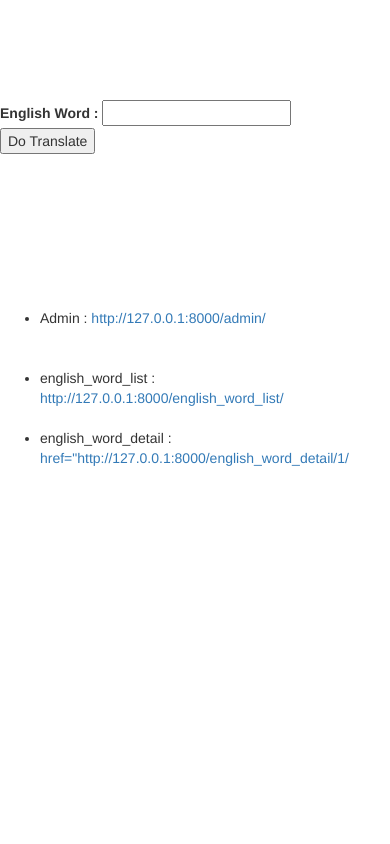
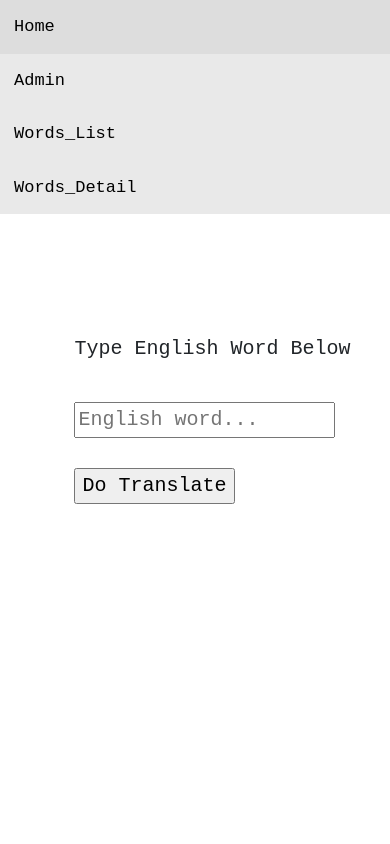
Before and after one commit to prks280/translator, a Django app: page / in a window 390 px wide. Run offline with Django 3.2, Linux system fonts and the light colour scheme; some libraries are stand-ins or nearby versions.

Commit message:
templates major changes

```diff
--- a/do_translate/models.py
+++ b/do_translate/models.py
@@ -14,4 +14,4 @@ class HindiMeaning(models.Model):
 	grammar = models.CharField(max_length=100, null=True, blank=True)
 
 	def __str__(self):
-		return self.english_word, self.hindi_meaning
+		return self.english_word.english_word
--- a/do_translate/serializers.py
+++ b/do_translate/serializers.py
@@ -13,4 +13,4 @@ class HindiMeaningSerializer(serializers.ModelSerializer):
 
 	class Meta:
 		model = HindiMeaning
-		fields = ('english_word', 'hindi_meaning', 'grammer')
+		fields = ('english_word', 'hindi_meaning', 'grammar')
--- a/do_translate/views.py
+++ b/do_translate/views.py
@@ -63,5 +63,11 @@ class EnglishWordDetail(APIView):
 
 	def get(self, request, pk):
 		english_word = get_object_or_404(EnglishWord, pk=pk)
-		serializer = EnglishWordSerializer(english_word)
-		return Response({'serializer': serializer, 'english_word': english_word})
+		# serializer = EnglishWordSerializer(english_word)
+		# {'serializer': serializer, 'english_word': english_word}
+
+		# hindi results
+		all_hindi_translations = HindiMeaning.objects.filter(english_word=english_word)
+		all_hindi_translations = HindiMeaningSerializer(all_hindi_translations, many=True).data
+
+		return Response({'all_hindi_translations': all_hindi_translations, 'english_word': english_word})
--- a/templates/base.html
+++ b/templates/base.html
@@ -2,11 +2,102 @@
 <html>
 <head>
     <meta name="viewport" content="width=device-width, initial-scale=1">
-    <link rel="stylesheet" href="https://maxcdn.bootstrapcdn.com/bootstrap/3.4.1/css/bootstrap.min.css">
+    <link rel="stylesheet" href="https://maxcdn.bootstrapcdn.com/bootstrap/4.5.0/css/bootstrap.min.css">
+    <link rel="stylesheet" href="https://cdnjs.cloudflare.com/ajax/libs/font-awesome/4.7.0/css/font-awesome.min.css">
+
     <script src="https://ajax.googleapis.com/ajax/libs/jquery/3.5.1/jquery.min.js"></script>
-    <script src="https://maxcdn.bootstrapcdn.com/bootstrap/3.4.1/js/bootstrap.min.js"></script>
+    <script src="https://maxcdn.bootstrapcdn.com/bootstrap/4.5.0/js/bootstrap.min.js"></script>
+
+    <style>
+* {box-sizing: border-box;}
+
+body {
+  margin: 0;
+  font-family: 'Courier New', Courier, monospace;
+}
+
+.topnav {
+  overflow: hidden;
+  background-color: #e9e9e9;
+}
+
+.topnav a {
+  float: left;
+  display: block;
+  color: black;
+  text-align: center;
+  padding: 14px 16px;
+  text-decoration: none;
+  font-size: 17px;
+}
+
+.topnav a:hover {
+  background-color: #ddd;
+  color: black;
+}
+
+.topnav a.active {
+  background-color: #2196F3;
+  color: white;
+}
+
+.topnav .search-container {
+  float: right;
+}
+
+.topnav input[type=text] {
+  padding: 6px;
+  margin-top: 8px;
+  font-size: 17px;
+  border: none;
+}
+
+.topnav .search-container button {
+  float: right;
+  padding: 6px 10px;
+  margin-top: 8px;
+  margin-right: 16px;
+  background: #ddd;
+  font-size: 17px;
+  border: none;
+  cursor: pointer;
+}
+
+.topnav .search-container button:hover {
+  background: #ccc;
+
+}
+
+@media screen and (max-width: 600px) {
+  .topnav .search-container {
+    float: none;
+  }
+  .topnav a, .topnav input[type=text], .topnav .search-container button {
+    float: none;
+    display: block;
+    text-align: left;
+    width: 100%;
+    margin: 0;
+    padding: 14px;
+  }
+  .topnav input[type=text] {
+    border: 1px solid #ccc;
+  }
+}
+
+    </style>
+
 </head>
 <body>
+<div class="topnav">
+    <a href="http://127.0.0.1:8000/">Home </a>
+    <a href="http://127.0.0.1:8000/admin/">Admin </a>
+    <a href="http://127.0.0.1:8000/english_word_list/">Words_List </a>
+    <a href="http://127.0.0.1:8000/english_word_detail/1/">Words_Detail </a>
+
+</div>
+</div>
+
 <div>
     {% block content %}
 
--- a/templates/index.html
+++ b/templates/index.html
@@ -2,21 +2,23 @@
 {% block content %}
 <br><br><br><br><br>
 
+<style>
+
+        .container {
+        font-size: 20px;
+        padding-left: 50px;
+</style>
 
 
-<form action="matching_list/">
-  <label >English Word :</label>
-  <input type="text" id="english_word" name="english_word">
-  <input type="submit" value="Do Translate">
-</form>
+<div class="container">
+    <div class="row justify-content-center">
+        <form action="matching_list/">
+            <label>Type English Word Below</label><br><br>
+            <input type="text" id="english_word" name="english_word" placeholder="English word..."> <br><br>
+            <input type="submit" value="Do Translate">
+        </form>
+    </div>
+</div>
 
 
-<ul>
-    <br><br><br><br><br><br><br>
-    <li>Admin : <a href="http://127.0.0.1:8000/admin/">http://127.0.0.1:8000/admin/</a></li><br><br>
-
-    <li>english_word_list : <a href="http://127.0.0.1:8000/english_word_list/">http://127.0.0.1:8000/english_word_list/</a></li><br>
-    <li>english_word_detail : <a href="http://127.0.0.1:8000/english_word_detail/1/">href="http://127.0.0.1:8000/english_word_detail/1/</a></li><br>
-</ul>
-
 {% endblock %}
```
Also changed, not shown: templates/english_word_detail.html (+17 -1 lines), templates/search_list.html (+33 -10 lines), testing.py (+6 -7 lines).
